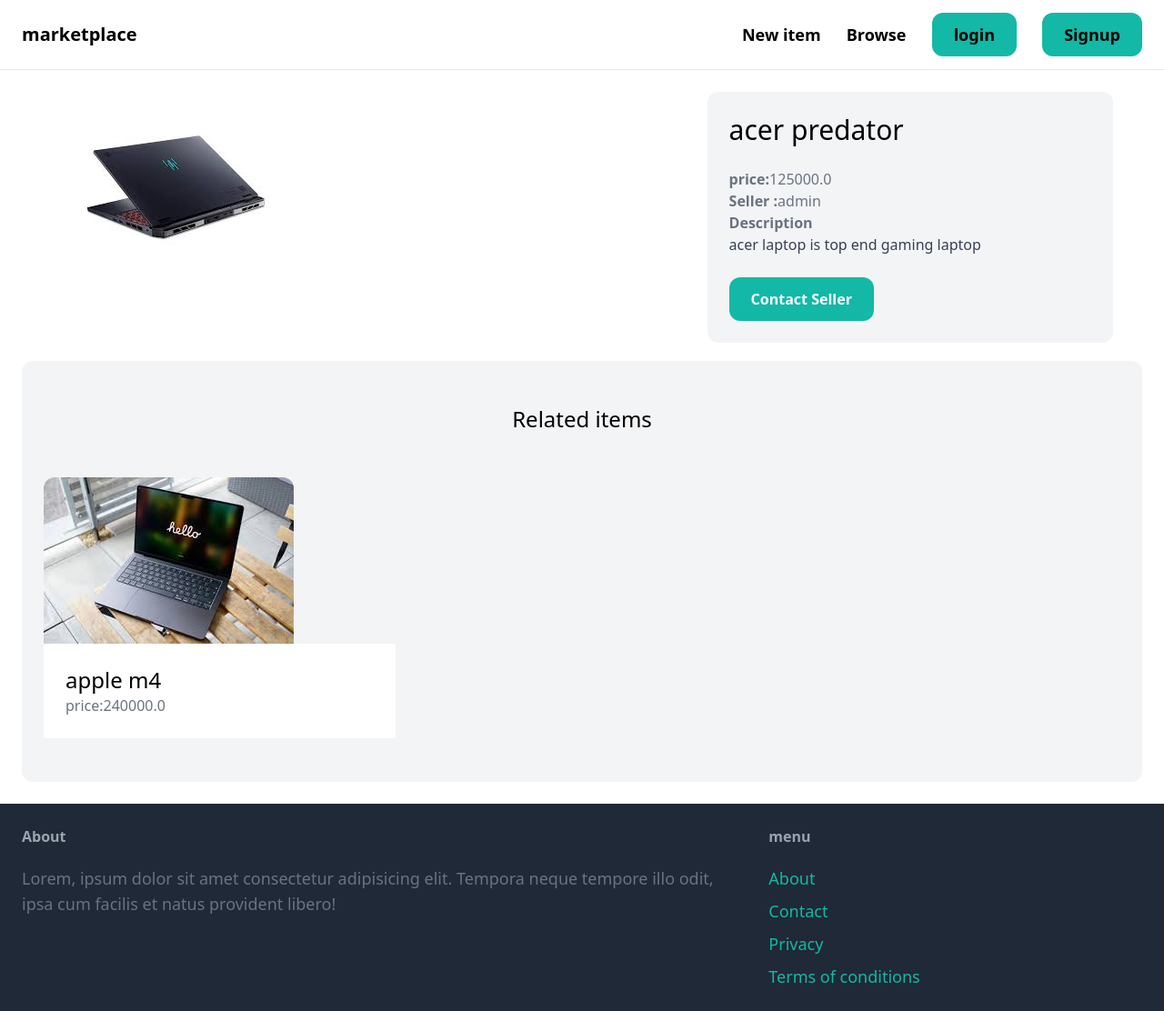
After one commit to DelTa-0/Django_marketplace, a Django app: page /items/2/ in a window 1280 px wide. The commit adds this page. Shown: the whole page at 91% size. Run offline with Django 5.2, Linux system fonts and the light colour scheme; data comes from the database, SQL or seed files in the repository; some libraries are stand-ins or nearby versions.

Commit message:
detail page done

```diff
--- a/marketplaceapp/core/templates/core/index.html
+++ b/marketplaceapp/core/templates/core/index.html
@@ -14,9 +14,9 @@
     <div class="grid grid-cols-3 gap-3">
         {%for item in items%}
         <div>
-            <a href="#">
+            <a href="{%url 'item:detail' item.id%}">
                 <div>
-                    <img src="{{item.image.url}}" class="rounded-t-xl">
+                    <img src="{{item.image.url}}" class="rounded-t-xl bg-whit-200">
                 </div>
                 <div class="p-6 bg-white rouded-b-xl">
                     <h2 class="text-2xl">{{item.name}}</h2>
--- a/marketplaceapp/item/models.py
+++ b/marketplaceapp/item/models.py
@@ -13,7 +13,7 @@
         return self.name
 
 class Item(models.Model):
-    caregory=models.ForeignKey(Category,related_name='items',on_delete=models.CASCADE)
+    category=models.ForeignKey(Category,related_name='items',on_delete=models.CASCADE)
     name=models.CharField(max_length=255)
     description=models.TextField(blank=True,null=True)
     price=models.FloatField()
--- /dev/null
+++ b/marketplaceapp/item/templates/item/detail.html
@@ -0,0 +1,55 @@
+{% extends "core/base.html" %}
+{% block title %}
+{{item.name}}
+{% endblock %}
+
+
+{% block content %}
+
+<div class="grid grid-cols-5 gap-6">
+    <div class="col-span-3 m-4 ml-8 w-1/2">
+        <img src="{{item.image.url}}" class="rounded-xl">
+    </div>
+    <div class="col-span-2 p-6 bg-gray-100 rounded-xl mr-8 ">
+        <h1 class="mb-6 text-3xl">{{item.name}}</h1>
+        <p class="text-gray-500"><strong>price:</strong>{{item.price}}</p>
+        <p class="text-gray-500"><strong>Seller :</strong>{{item.created_by.username}}</p>
+        {%if item.description%}
+            <p class="text-gray-700">
+                <strong class="text-gray-500">
+                    Description
+                </strong><br>
+                {{item.description}}
+            </p>
+        {%endif%}
+        <a href="#" class="inline-block mt-6 px-6 py-3 texg-lg font-semibold bg-teal-500 text-white rounded-xl hover:bg-teal-700">Contact Seller
+
+        </a>
+    </div>
+
+</div>
+<div class="mt-5 px-6 py-12 bg-gray-100 rounded-xl">
+    <h2 class="mb-12 text-2xl text-center">
+        Related items
+    </h2>
+
+    <div class="grid grid-cols-3 gap-3">
+        {%for item in related_items%}
+        <div>
+            <a href="{%url 'item:detail' item.id%}">
+                <div>
+                    <img src="{{item.image.url}}" class="rounded-t-xl bg-whit-200">
+                </div>
+                <div class="p-6 bg-white rouded-b-xl">
+                    <h2 class="text-2xl">{{item.name}}</h2>
+                    <p class="text-gray-500">price:{{item.price}}</p>
+                </div>
+            </a>
+        </div>
+
+
+        {%endfor%}
+    </div>
+</div>
+
+{% endblock %}
--- /dev/null
+++ b/marketplaceapp/item/urls.py
@@ -0,0 +1,8 @@
+from django.urls import path
+
+from .import views
+app_name='item'
+
+urlpatterns = [
+    path('<int:pk>/',views.detail,name='detail')
+]
--- a/marketplaceapp/item/views.py
+++ b/marketplaceapp/item/views.py
@@ -1,3 +1,9 @@
 from django.shortcuts import render
+from django.shortcuts import get_object_or_404
+from .models import Item
+# Create your views here.
+def detail(request,pk):
+    item=get_object_or_404(Item,pk=pk)
+    related_items=Item.objects.filter(category=item.category,is_sold=False).exclude(pk=pk)[0:3]
 
-# Create your views here.
+    return render(request,'item/detail.html',{'item':item,'related_items':related_items})
--- a/marketplaceapp/marketplaceapp/urls.py
+++ b/marketplaceapp/marketplaceapp/urls.py
@@ -17,11 +17,12 @@
 from django.conf import settings
 from django.conf.urls.static import static
 from django.contrib import admin
-from django.urls import path
+from django.urls import path,include
 from core.views import index,contact
 
 urlpatterns = [
     path('',index,name='index'),
+    path('items/',include('item.urls')),
     path('contact/',contact,name='contact'),
     path('admin/', admin.site.urls),
 ]+static(settings.MEDIA_URL,document_root=settings.MEDIA_ROOT)
```
Also changed, not shown: marketplaceapp/db.sqlite3, marketplaceapp/item/migrations/0003_alter_item_options_rename_caregory_item_category.py (added), marketplaceapp/media/item_images/m4.jpeg (added).
